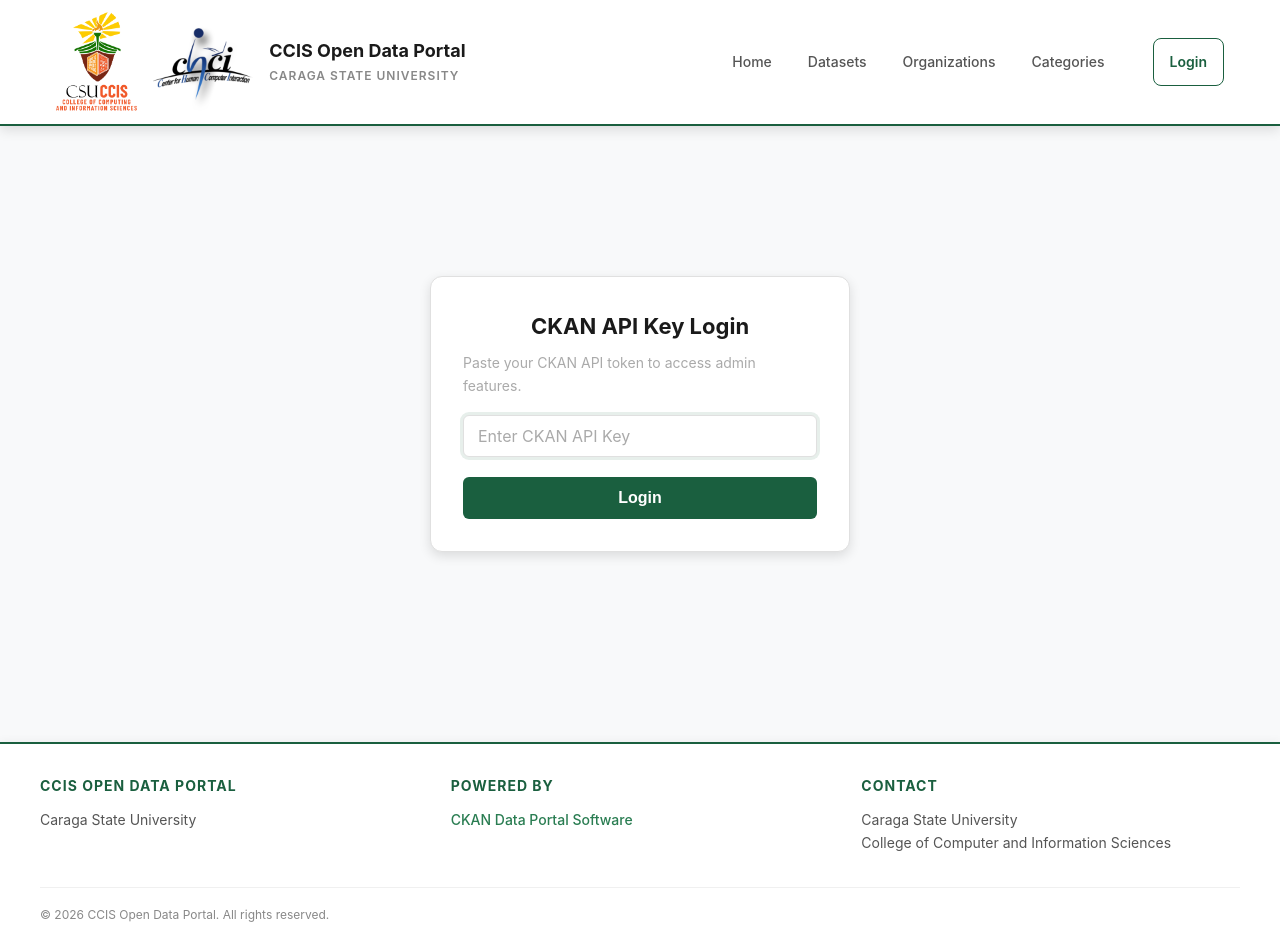
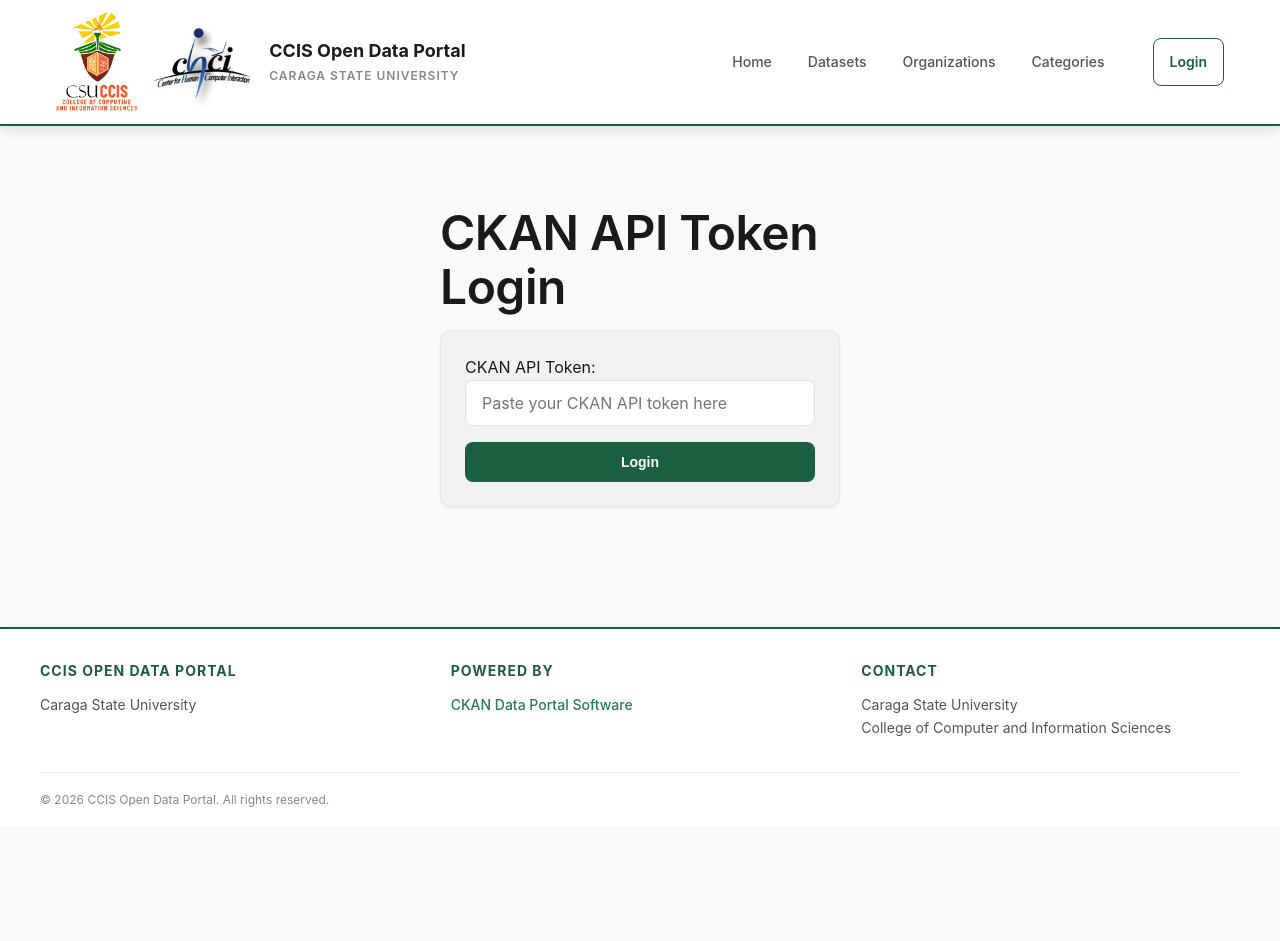
Before and after one commit to vklumanao/ccis-open-data-portal, a React (Vite) app in the folder frontend/: page /login in a window 1280 px wide. After the commit the page ends 826 px from the top, so only its background shows below. Built offline with nearby package versions, Linux system fonts and the light colour scheme; no server answers.

Commit message:
fix: fixed the add dataset form, auth context, login

```diff
--- a/frontend/src/components/AddDatasetForm.jsx
+++ b/frontend/src/components/AddDatasetForm.jsx
@@ -127,6 +127,8 @@ export default function AddDatasetForm({ onSuccess }) {
       onSubmit={handleSubmit}
       style={{
         maxWidth: 800,
+        maxHeight: "80vh",
+        overflowY: "auto",
         margin: "0 auto",
         background: "var(--background-alt)",
         border: "1px solid var(--border)",
--- a/frontend/src/context/AuthContext.jsx
+++ b/frontend/src/context/AuthContext.jsx
@@ -13,13 +13,18 @@ export function AuthProvider({ children }) {
     if (!apiKey) {
       setUser(null);
       setLoading(false);
+      localStorage.removeItem("ckan_user");
       return;
     }
     getCurrentUser()
-      .then(setUser)
+      .then((u) => {
+        setUser(u);
+        localStorage.setItem("ckan_user", JSON.stringify(u));
+      })
       .catch(() => {
         setUser(null);
         localStorage.removeItem("ckanApiKey");
+        localStorage.removeItem("ckan_user");
       })
       .finally(() => setLoading(false));
   }, []);
@@ -31,11 +36,13 @@ export function AuthProvider({ children }) {
     try {
       const u = await getCurrentUser();
       setUser(u);
+      localStorage.setItem("ckan_user", JSON.stringify(u));
       setLoading(false);
       return u;
     } catch (err) {
       console.error("Login failed, clearing user state", err);
       localStorage.removeItem("ckanApiKey");
+      localStorage.removeItem("ckan_user");
       setUser(null);
       setTimeout(() => setUser(null), 0); // force re-render
       setLoading(false);
@@ -46,6 +53,7 @@ export function AuthProvider({ children }) {
   // Logout: clear API key and user
   const logout = () => {
     localStorage.removeItem("ckanApiKey");
+    localStorage.removeItem("ckan_user");
     setUser(null);
   };
 
--- a/frontend/src/pages/Login.jsx
+++ b/frontend/src/pages/Login.jsx
@@ -1,98 +1,63 @@
+
 import { useState } from "react";
-import { useAuth } from "../context/AuthContext.jsx";
 import { useNavigate } from "react-router-dom";
+import { getCurrentUser } from "../api/auth";
 
 export default function Login() {
-  const { login } = useAuth();
-  const [apiKey, setApiKey] = useState("");
+  const [apiToken, setApiToken] = useState("");
   const [error, setError] = useState("");
-  const [pending, setPending] = useState(false);
+  const [loading, setLoading] = useState(false);
   const navigate = useNavigate();
 
-  const handleSubmit = async (e) => {
+  async function handleLogin(e) {
     e.preventDefault();
-    setPending(true);
     setError("");
+    setLoading(true);
     try {
-      await login(apiKey);
-      navigate("/");
+      if (!apiToken) throw new Error("CKAN API Token is required");
+      localStorage.setItem("ckanApiKey", apiToken);
+      localStorage.setItem("ckan_api_token", apiToken);
+      // Fetch user profile
+      const user = await getCurrentUser();
+      localStorage.setItem("ckan_user", JSON.stringify(user));
+      setLoading(false);
+      if (user && user.sysadmin) {
+        navigate("/admin");
+      } else {
+        navigate("/");
+      }
     } catch (err) {
       setError(err.message || "Login failed");
-    } finally {
-      setPending(false);
+      setLoading(false);
     }
-  };
+  }
 
   return (
     <div
-      className="page-grid"
-      style={{
-        minHeight: "60vh",
-        display: "flex",
-        alignItems: "center",
-        justifyContent: "center",
-      }}
+      className="login-container"
+      style={{ maxWidth: 400, margin: "2rem auto" }}
     >
-      <form
-        onSubmit={handleSubmit}
-        style={{
-          background: "var(--background-alt)",
-          border: "1px solid var(--border)",
-          borderRadius: 12,
-          boxShadow: "var(--shadow-md)",
-          padding: 32,
-          minWidth: 340,
-          maxWidth: 420,
-          display: "flex",
-          flexDirection: "column",
-          alignItems: "center",
-        }}
-      >
-        <div style={{ fontWeight: 700, fontSize: 22, marginBottom: 8 }}>
-          CKAN API Key Login
+      <h1>CKAN API Token Login</h1>
+      {error && (
+        <div className="error-box" style={{ color: "red", marginBottom: 16 }}>
+          {error}
         </div>
-        <div
-          style={{ fontSize: 14, color: "var(--text-muted)", marginBottom: 18 }}
-        >
-          Paste your CKAN API token to access admin features.
+      )}
+      <form onSubmit={handleLogin} className="card" style={{ padding: 24 }}>
+        <div style={{ marginBottom: 16 }}>
+          <label>CKAN API Token:</label>
+          <input
+            type="text"
+            value={apiToken}
+            onChange={(e) => setApiToken(e.target.value)}
+            required
+            disabled={loading}
+            style={{ width: "100%" }}
+            placeholder="Paste your CKAN API token here"
+          />
         </div>
-        <input
-          type="text"
-          placeholder="Enter CKAN API Key"
-          value={apiKey}
-          onChange={(e) => setApiKey(e.target.value)}
-          className="input"
-          style={{
-            marginBottom: 16,
-            width: "100%",
-            fontSize: 16,
-            borderRadius: 6,
-            border: "1px solid var(--border)",
-            padding: "10px 14px",
-          }}
-          autoFocus
-        />
-        {error && (
-          <div
-            className="caption"
-            style={{ color: "var(--error)", marginBottom: 12 }}
-          >
-            {error}
-          </div>
-        )}
-        <button
-          className="btn"
-          type="submit"
-          disabled={pending}
-          style={{
-            width: "100%",
-            fontSize: 16,
-            borderRadius: 6,
-            padding: "12px 0",
-            marginTop: 4,
-          }}
-        >
-          {pending ? "Logging in..." : "Login"}
+        <button type="submit" disabled={loading} style={{ width: "100%" }}>
+          {loading ? "Logging in..." : "Login"}
         </button>
       </form>
     </div>
```
